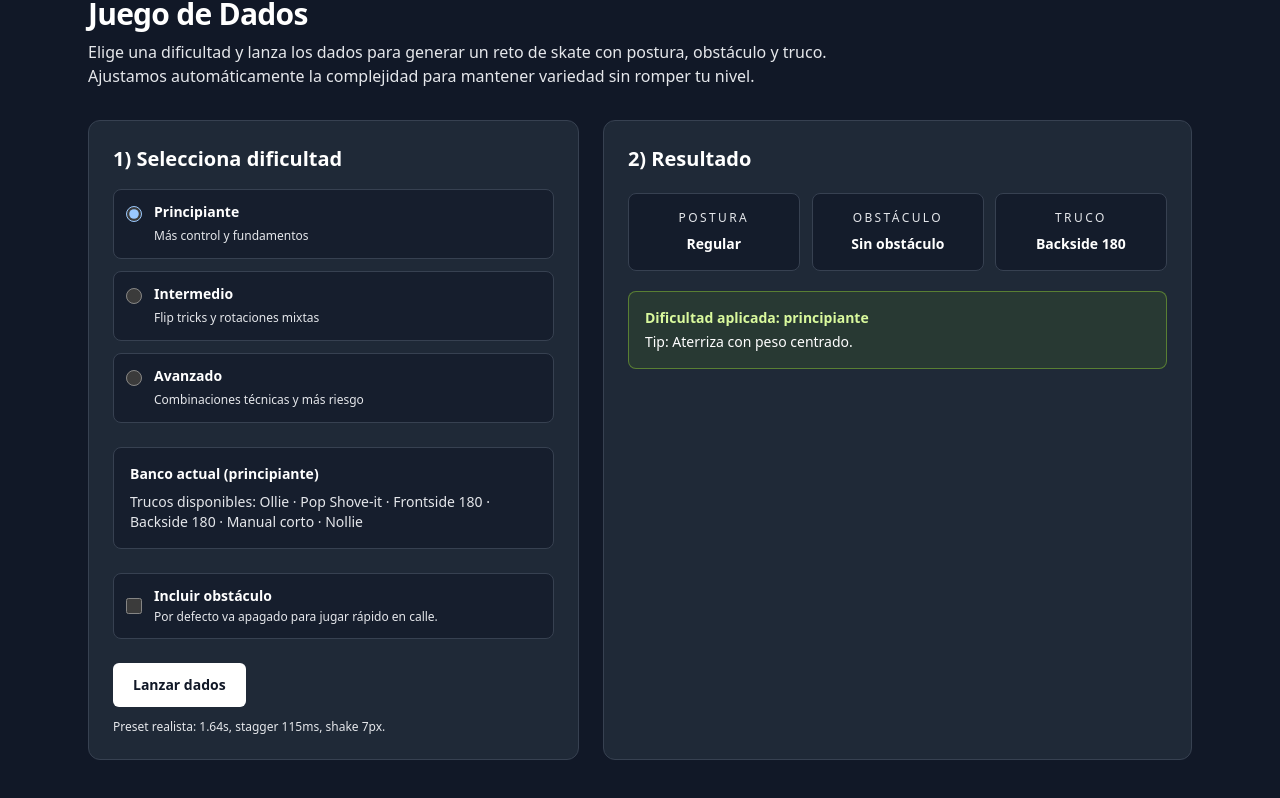
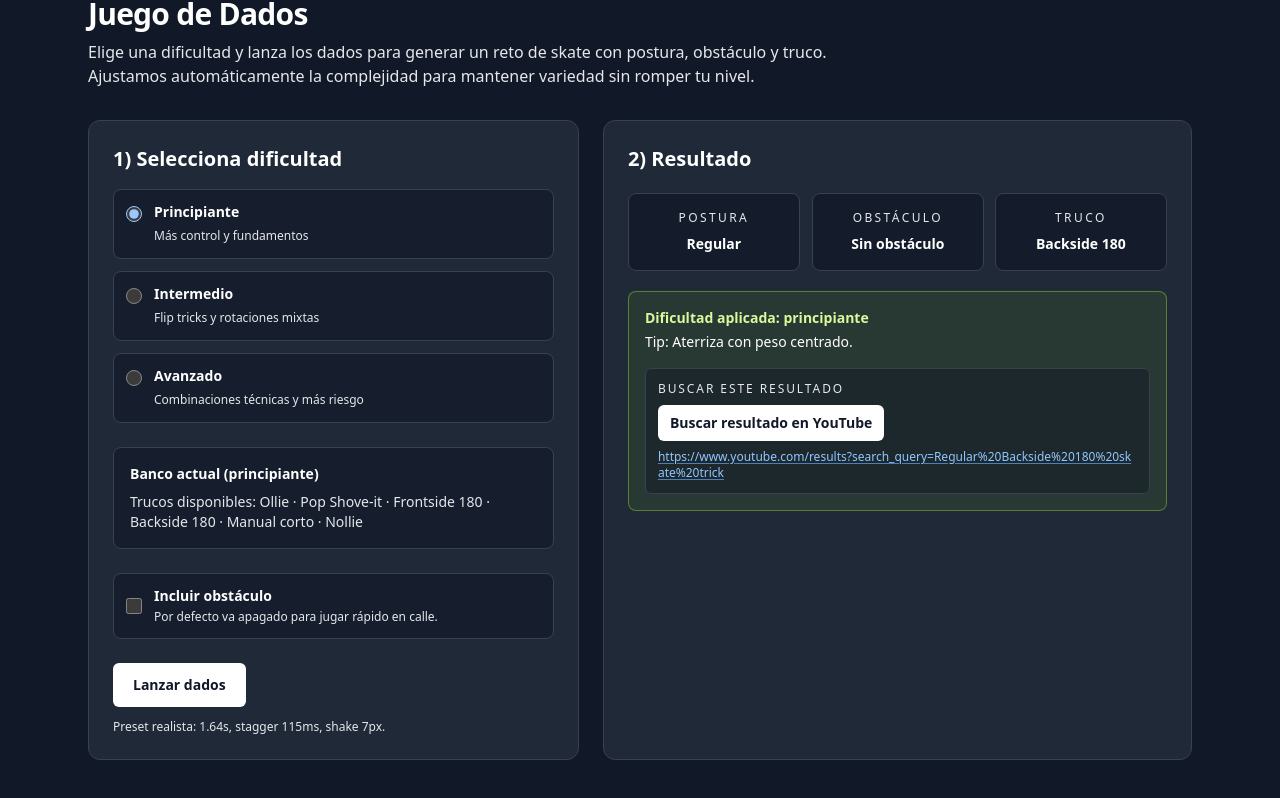
Before and after one commit to calderonsteven/patineto, a Next.js app: page /dice in a window 1280 px wide. Both pictures are taken after a click on the button "Lanzar dados". Shown: the part 133-931 px from the top of the page. Built offline with nearby package versions, Linux system fonts and the light colour scheme.

Commit message:
Add YouTube result search button to dice module

```diff
--- a/app/dice/page.tsx
+++ b/app/dice/page.tsx
@@ -201,6 +201,14 @@ export default function DicePage() {
   const tileLabels = ['Postura', 'Obstáculo', 'Truco'] as const;
 
   const showObstacleValue = includeObstacle || isRolling || Boolean(result);
+  const resultQuery = result
+    ? [result.stance, result.obstacle !== NO_OBSTACLE_LABEL ? result.obstacle : null, result.trick.name, 'skate trick']
+        .filter(Boolean)
+        .join(' ')
+    : '';
+  const youtubeSearchUrl = resultQuery
+    ? `https://www.youtube.com/results?search_query=${encodeURIComponent(resultQuery)}`
+    : '';
 
   return (
     <section className="space-y-6 sm:space-y-8">
@@ -388,6 +396,26 @@ export default function DicePage() {
             <div className="mt-5 rounded-lg border border-lime-400/40 bg-lime-500/10 p-4 text-sm">
               <p className="font-semibold text-lime-200">Dificultad aplicada: {result.adaptedDifficulty}</p>
               <p className="mt-1 text-deck-100">Tip: {result.trick.note}</p>
+
+              <div className="mt-4 rounded-md border border-deck-700 bg-deck-900/50 p-3">
+                <p className="text-xs uppercase tracking-[0.16em] text-deck-200">Buscar este resultado</p>
+                <a
+                  href={youtubeSearchUrl}
+                  target="_blank"
+                  rel="noopener noreferrer"
+                  className="mt-2 inline-flex rounded-md bg-white px-3 py-2 text-xs font-semibold text-deck-900 transition hover:bg-deck-200 sm:text-sm"
+                >
+                  Buscar resultado en YouTube
+                </a>
+                <a
+                  href={youtubeSearchUrl}
+                  target="_blank"
+                  rel="noopener noreferrer"
+                  className="mt-2 block break-all text-xs text-blue-300 underline decoration-blue-400/70 underline-offset-2"
+                >
+                  {youtubeSearchUrl}
+                </a>
+              </div>
             </div>
           ) : (
             <p className="mt-5 text-sm text-deck-200">Lanza los dados para recibir tu próximo reto.</p>
```
